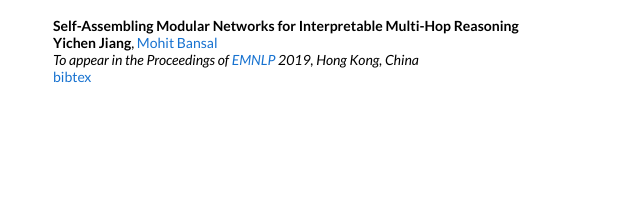
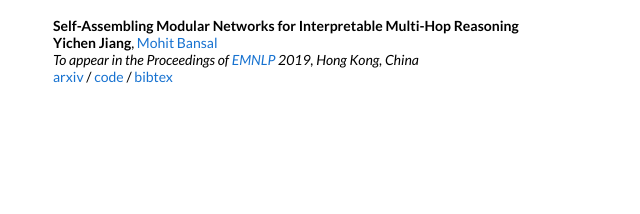
Before and after one commit to jiangycTarheel/jiangycTarheel.github.io, a plain HTML site: page index.html in a window 1280 px wide. Shown: the part 437-651 px from the top of the page, 407-1047 px from the left. Drawn offline with Linux system fonts and the light colour scheme.

Commit message:
nmn arxiv.

```diff
--- a/index.html
+++ b/index.html
@@ -149,9 +149,8 @@
               <br>
               <em>To appear in the Proceedings of <a href="https://www.emnlp-ijcnlp2019.org">EMNLP</a> 2019, Hong Kong, China</em>
               <br>
-<!--               <a href="https://arxiv.org/abs/1906.07132">arxiv</a> /
- --><!--               <a href="https://github.com/jiangycTarheel/Adversarial-MultiHopQA">code</a> /
- -->
+              <a href="https://arxiv.org/abs/1909.05803">arxiv</a> /
+              <a href="https://github.com/jiangycTarheel/NMN-MultiHopQA">code</a> /
               <a href="nmn-2019.bib">bibtex</a>
               <!-- <p>"Closed-book" decoder without attention or pointer mechanism can improve the representation power of the final memory state of the encoder in a pointer-generator seq-attention-seq model.</p>
               <p>This is important for model to generate salient summaries because the encoder is able to encode salient information from the source article and ignore other trivial information.</p> -->
```
